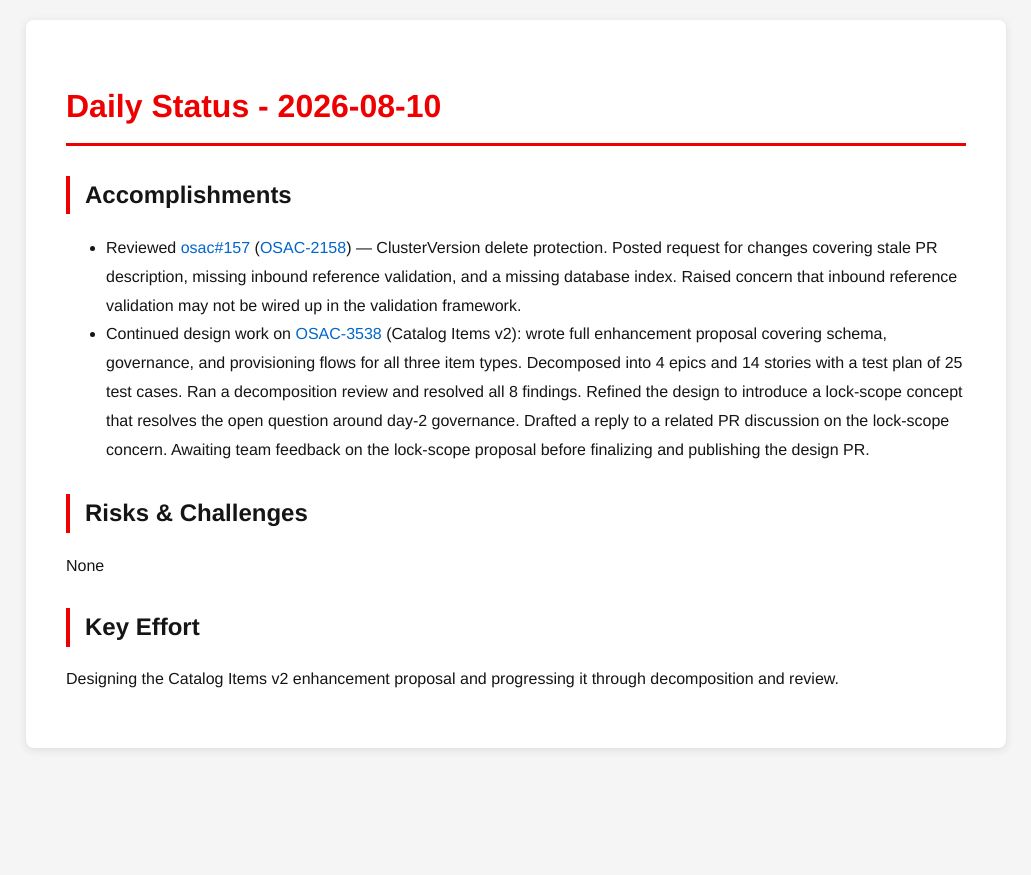
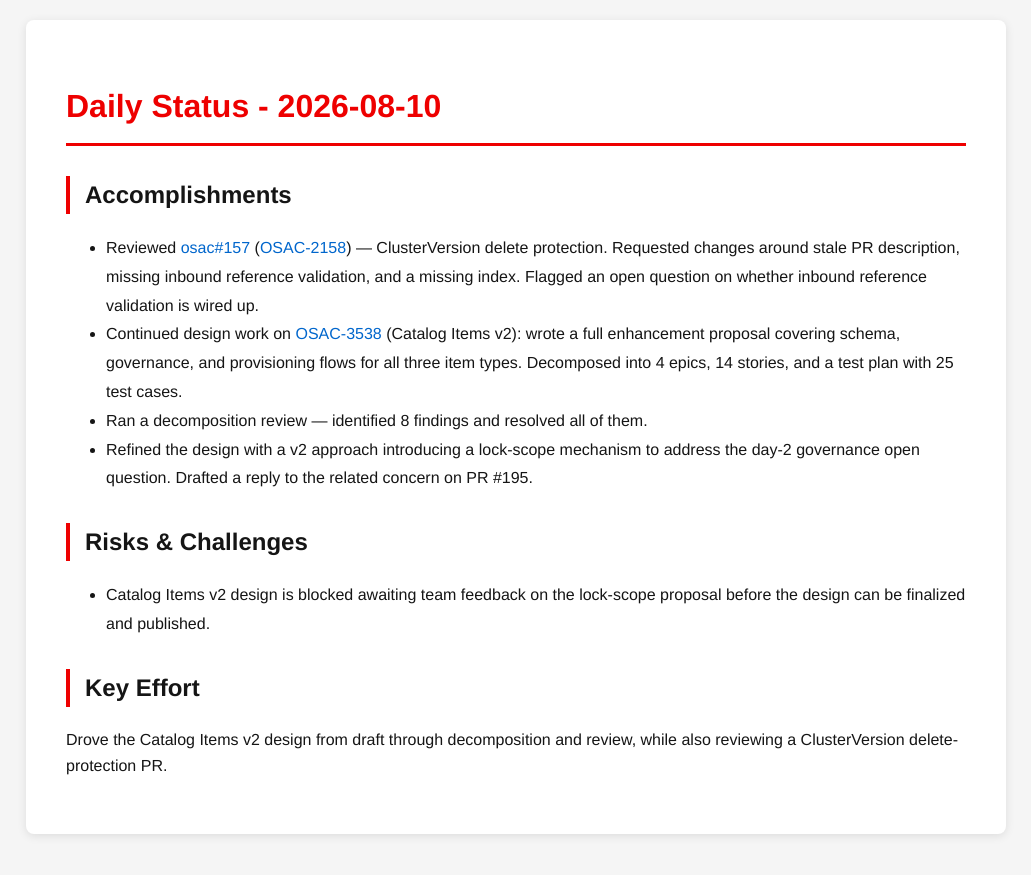
Before and after one commit to tzvatot/daily-status, a Jekyll site: the page built from 2026-08-10.md, in a window 1280 px wide. Shown: the top 875 px of the page, without its empty margins (124-1155 px from the left). Built offline with Jekyll 4.4.1, drawn with Linux system fonts in a browser that asks for light colours.

Commit message:
Daily status update - 2026-08-10

```diff
--- a/2026-08-10.md
+++ b/2026-08-10.md
@@ -7,11 +7,13 @@ date: 2026-08-10
 # Daily Status - 2026-08-10
 
 ## Accomplishments
-- Reviewed [osac#157](https://github.com/osac-project/osac/pull/157) ([OSAC-2158](https://redhat.atlassian.net/browse/OSAC-2158)) — ClusterVersion delete protection. Posted request for changes covering stale PR description, missing inbound reference validation, and a missing database index. Raised concern that inbound reference validation may not be wired up in the validation framework.
-- Continued design work on [OSAC-3538](https://redhat.atlassian.net/browse/OSAC-3538) (Catalog Items v2): wrote full enhancement proposal covering schema, governance, and provisioning flows for all three item types. Decomposed into 4 epics and 14 stories with a test plan of 25 test cases. Ran a decomposition review and resolved all 8 findings. Refined the design to introduce a lock-scope concept that resolves the open question around day-2 governance. Drafted a reply to a related PR discussion on the lock-scope concern. Awaiting team feedback on the lock-scope proposal before finalizing and publishing the design PR.
+- Reviewed [osac#157](https://github.com/osac-project/osac/pull/157) ([OSAC-2158](https://redhat.atlassian.net/browse/OSAC-2158)) — ClusterVersion delete protection. Requested changes around stale PR description, missing inbound reference validation, and a missing index. Flagged an open question on whether inbound reference validation is wired up.
+- Continued design work on [OSAC-3538](https://redhat.atlassian.net/browse/OSAC-3538) (Catalog Items v2): wrote a full enhancement proposal covering schema, governance, and provisioning flows for all three item types. Decomposed into 4 epics, 14 stories, and a test plan with 25 test cases.
+- Ran a decomposition review — identified 8 findings and resolved all of them.
+- Refined the design with a v2 approach introducing a lock-scope mechanism to address the day-2 governance open question. Drafted a reply to the related concern on PR #195.
 
 ## Risks & Challenges
-None
+- Catalog Items v2 design is blocked awaiting team feedback on the lock-scope proposal before the design can be finalized and published.
 
 ## Key Effort
-Designing the Catalog Items v2 enhancement proposal and progressing it through decomposition and review.
+Drove the Catalog Items v2 design from draft through decomposition and review, while also reviewing a ClusterVersion delete-protection PR.
```
